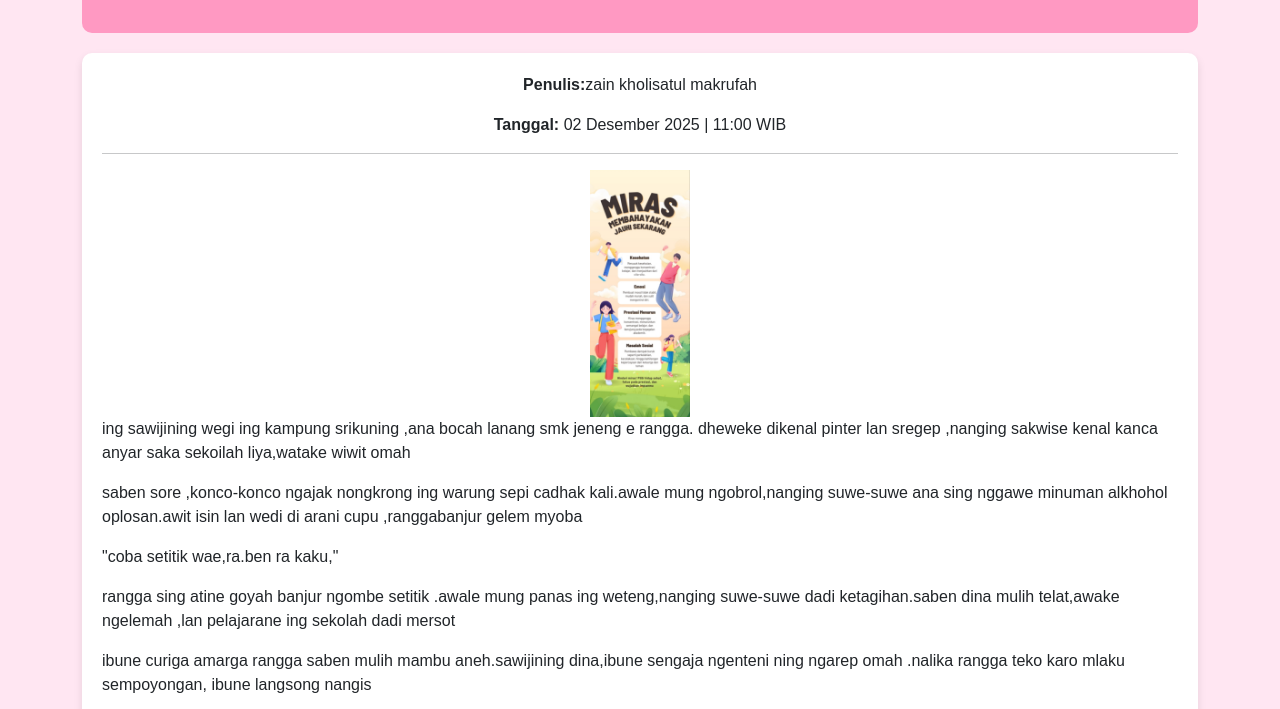
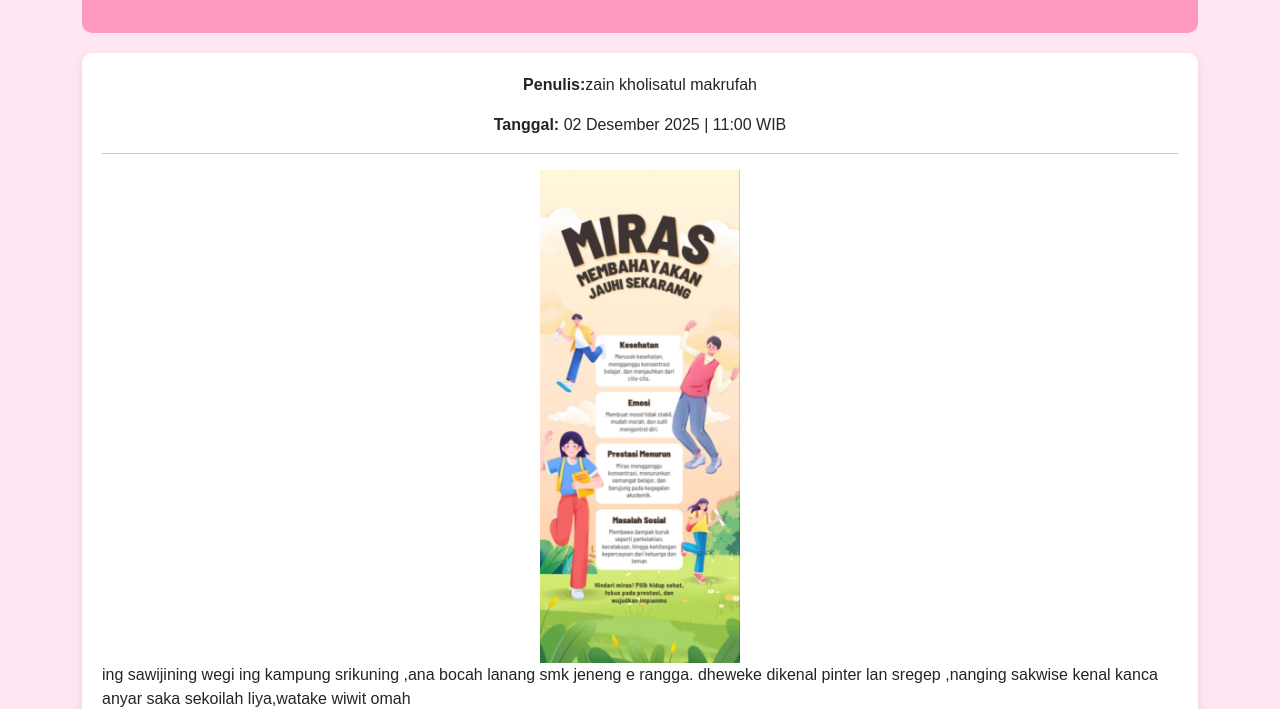
Before and after one commit to zainkholisatul22-byte/Psas-cerkak, a plain HTML site: page index.html in a window 1280 px wide. Shown: the part 117-826 px from the top of the page. Drawn offline with nearby package versions, Linux system fonts and the light colour scheme.

Commit message:
Update index.html

```diff
--- a/index.html
+++ b/index.html
@@ -45,7 +45,7 @@
       <p><strong>Penulis:</strong>zain kholisatul makrufah</p>
       <p><strong>Tanggal:</strong> 02 Desember 2025 | 11:00 WIB</p>
       <hr>
-       <img src="IMG_20251203_081906.jpg" alt="Poster Remaja"width ="100" heigth ="100">
+       <img src="IMG_20251203_081906.jpg" alt="Poster Remaja"width ="200" heigth ="200">
    </center>
 
 <p>
```
